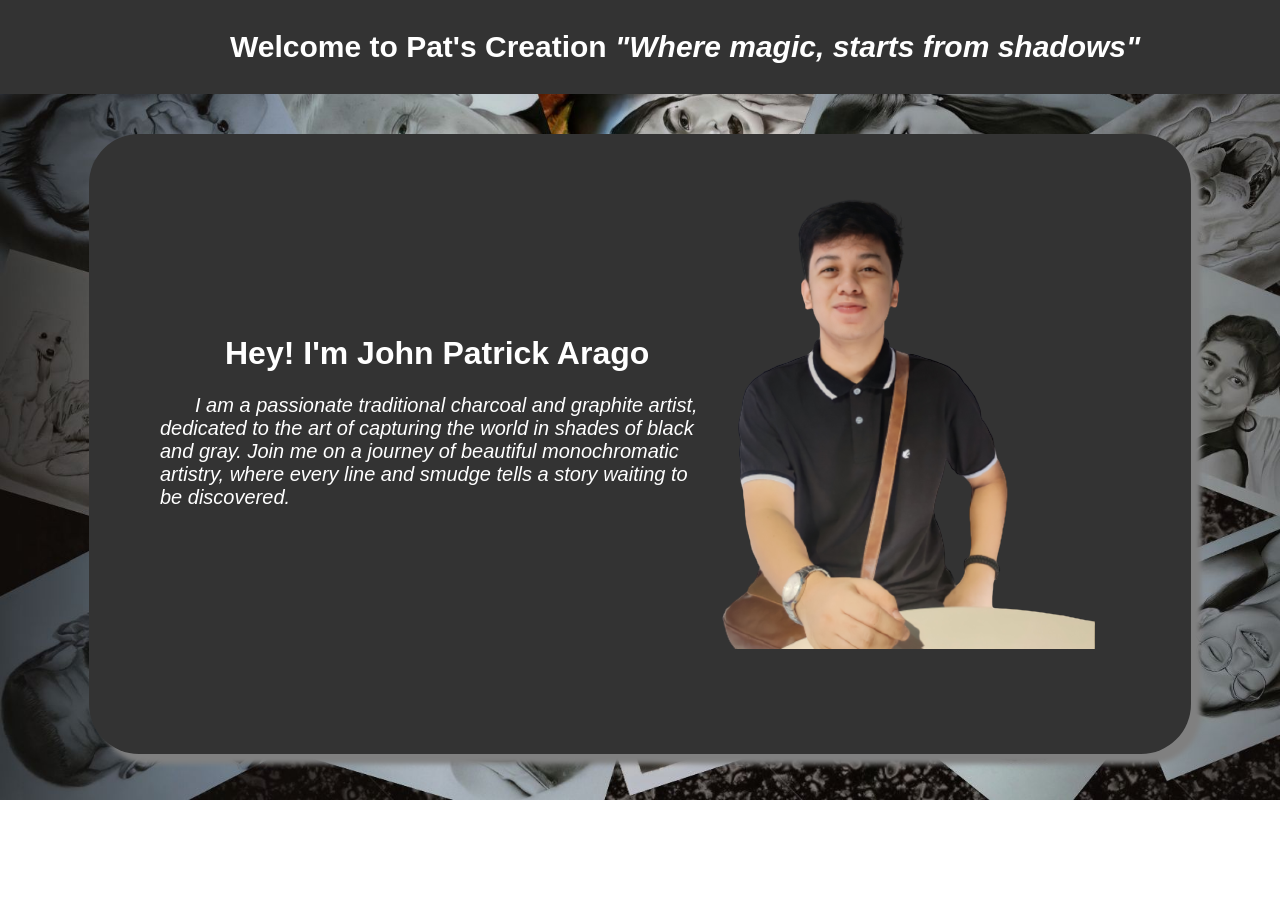
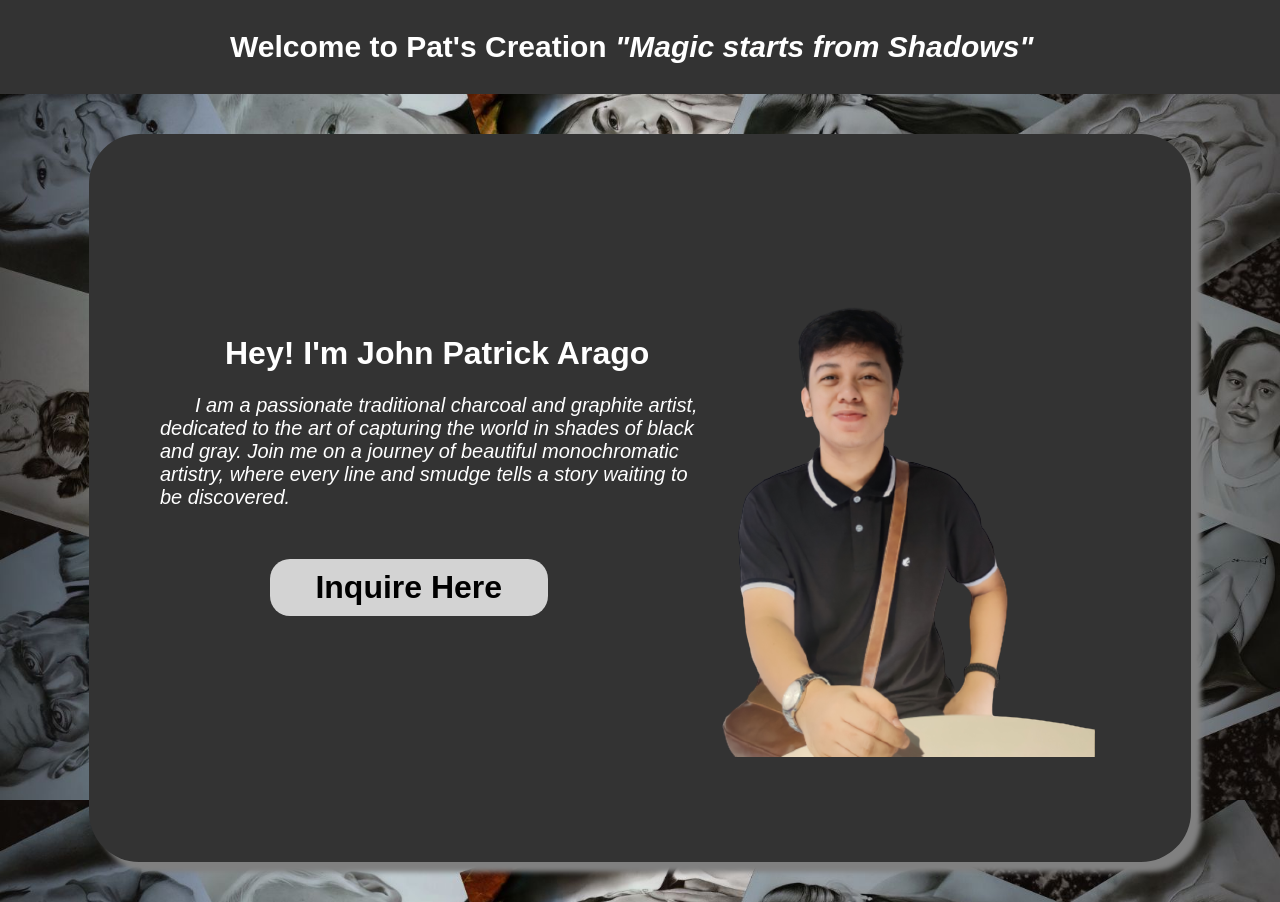
Before and after one commit to JohnPatrickArago/PATCRAFT, a plain HTML site: page index.html in a window 1280 px wide. Shown: the top 902 px of the page. Before the commit the page ends 800 px from the top, so only its background shows below. Drawn offline with Linux system fonts and the light colour scheme.

Commit message:
final final final na talaga

```diff
--- a/index.html
+++ b/index.html
@@ -8,7 +8,7 @@
 </head>
 <body>
     <header>
-        <div id="name"><h1 class="pats">Welcome to Pat's Creation <span> <i>"Where magic, starts from shadows"</i></span></h1></div>
+        <div id="name"><h1 class="pats">Welcome to Pat's Creation <span> <i>"Magic starts from Shadows"</i></span></h1></div>
     </header>
 
     <div id="container">
@@ -16,7 +16,10 @@
             <h1>Hey! I'm John Patrick Arago</h1>
             <p>I am a passionate traditional charcoal and graphite artist,
               dedicated to the art of capturing the world in shades of black and gray.
-              Join me on a journey of beautiful monochromatic artistry, where every line and smudge tells a story waiting to be discovered.</p>
+              Join me on a journey of beautiful monochromatic artistry,
+              where every line and smudge tells a story waiting to be discovered.
+            </p>
+            <h1 class="here">Inquire Here</h1>
         </div>
 
         <div id="image">
--- a/style.css
+++ b/style.css
@@ -93,4 +93,19 @@ h1{
   margin-left: 200px;
 }
 
-/*this is the finall output*/
+.here{
+  margin-top: 50px;
+  background-color: lightgray;
+  color: black;
+  width: 25%;
+  text-align: center;
+  padding: 10px;
+  margin-left: 110px;
+  border-radius: 20px;
+}
+
+.here:hover {
+  background-color: yellow;
+  color: black;
+}
+/*this is the final output na talaga hehe*/
```
